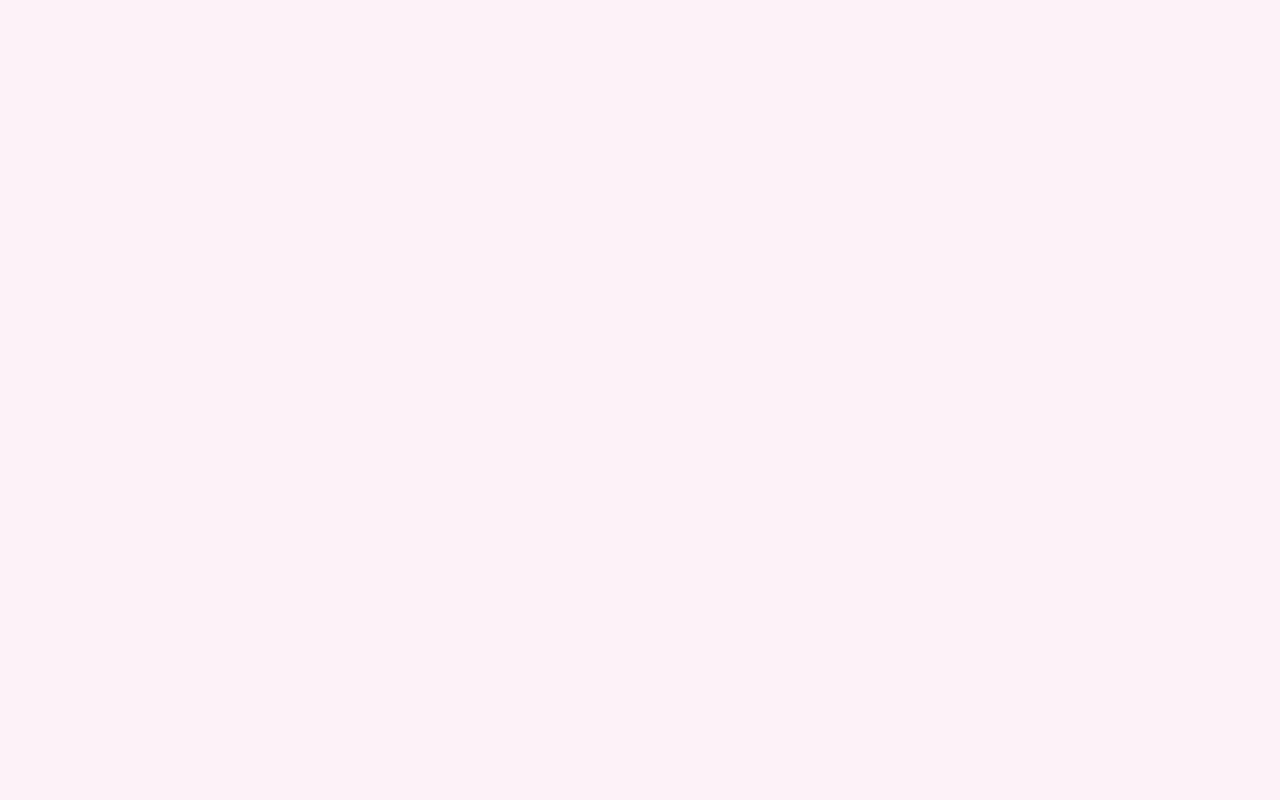
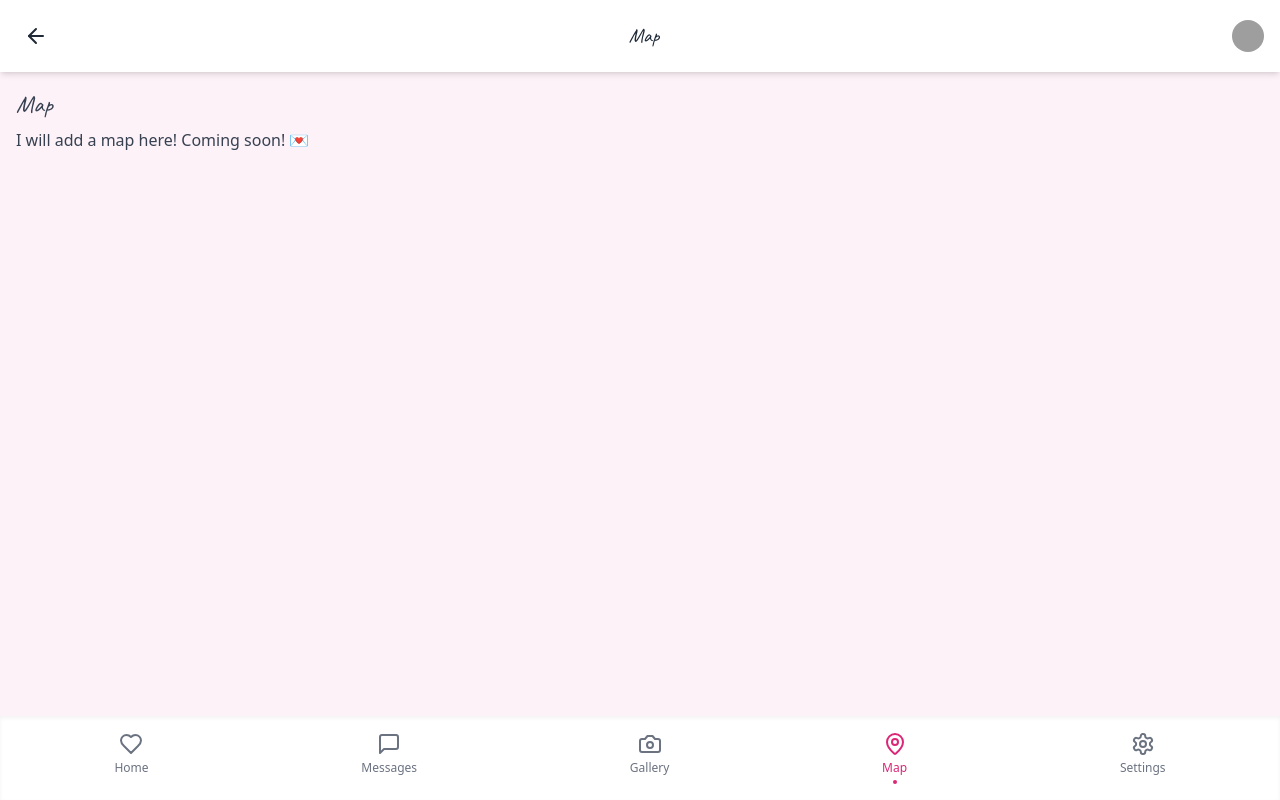
Before and after one commit to ui8966/WilliamAndMaminaForever-website, a React (Vite) app in the folder william-and-mamina-forever/: page /map in a window 1280 px wide. Before the commit this address had no page. Built offline with nearby package versions, Linux system fonts and the light colour scheme; grey boxes are pictures that could not be loaded.

Commit message:
Added some extra new basic pages

```diff
--- a/william-and-mamina-forever/src/App.tsx
+++ b/william-and-mamina-forever/src/App.tsx
@@ -3,6 +3,9 @@ import { BrowserRouter as Router, Routes, Route } from 'react-router-dom'
 import Layout from './layout/Layout'
 import HomePage from './pages/HomePage'
 import MessagesPage from './pages/MessagesPage'
+import GalleryPage from './pages/GalleryPage'
+import MapPage from './pages/MapPage'
+import SettingsPage from './pages/SettingsPage'
 
 
 export default function App() {
@@ -12,6 +15,9 @@ export default function App() {
         <Route path="/" element={<Layout />}>
           <Route index element={<HomePage />} />
           <Route path="messages" element={<MessagesPage />} />
+          <Route path="gallery" element={<GalleryPage />} />
+          <Route path="map" element={<MapPage />} />
+          <Route path="settings" element={<SettingsPage />} />
         </Route>
       </Routes>
     </Router>
--- /dev/null
+++ b/william-and-mamina-forever/src/pages/GalleryPage.tsx
@@ -0,0 +1,10 @@
+// src/pages/GalleryPage.tsx
+
+export default function GalleryPage() {
+  return (
+    <div className="p-4 text-gray-700">
+      <h2 className="text-2xl font-heading mb-2">Gallery</h2>
+      <p>We can uppload photos here in the future! Coming soon! 💌</p>
+    </div>
+  )
+}
--- /dev/null
+++ b/william-and-mamina-forever/src/pages/MapPage.tsx
@@ -0,0 +1,10 @@
+// src/pages/MapPage.tsx
+
+export default function MapPage() {
+  return (
+    <div className="p-4 text-gray-700">
+      <h2 className="text-2xl font-heading mb-2">Map</h2>
+      <p>I will add a map here! Coming soon! 💌</p>
+    </div>
+  )
+}
--- /dev/null
+++ b/william-and-mamina-forever/src/pages/SettingsPage.tsx
@@ -0,0 +1,10 @@
+// src/pages/SettingsPage.tsx
+
+export default function SettingsPage() {
+  return (
+    <div className="p-4 text-gray-700">
+      <h2 className="text-2xl font-heading mb-2">Settings</h2>
+      <p>Settings page! Coming soon! 💌</p>
+    </div>
+  )
+}
```
